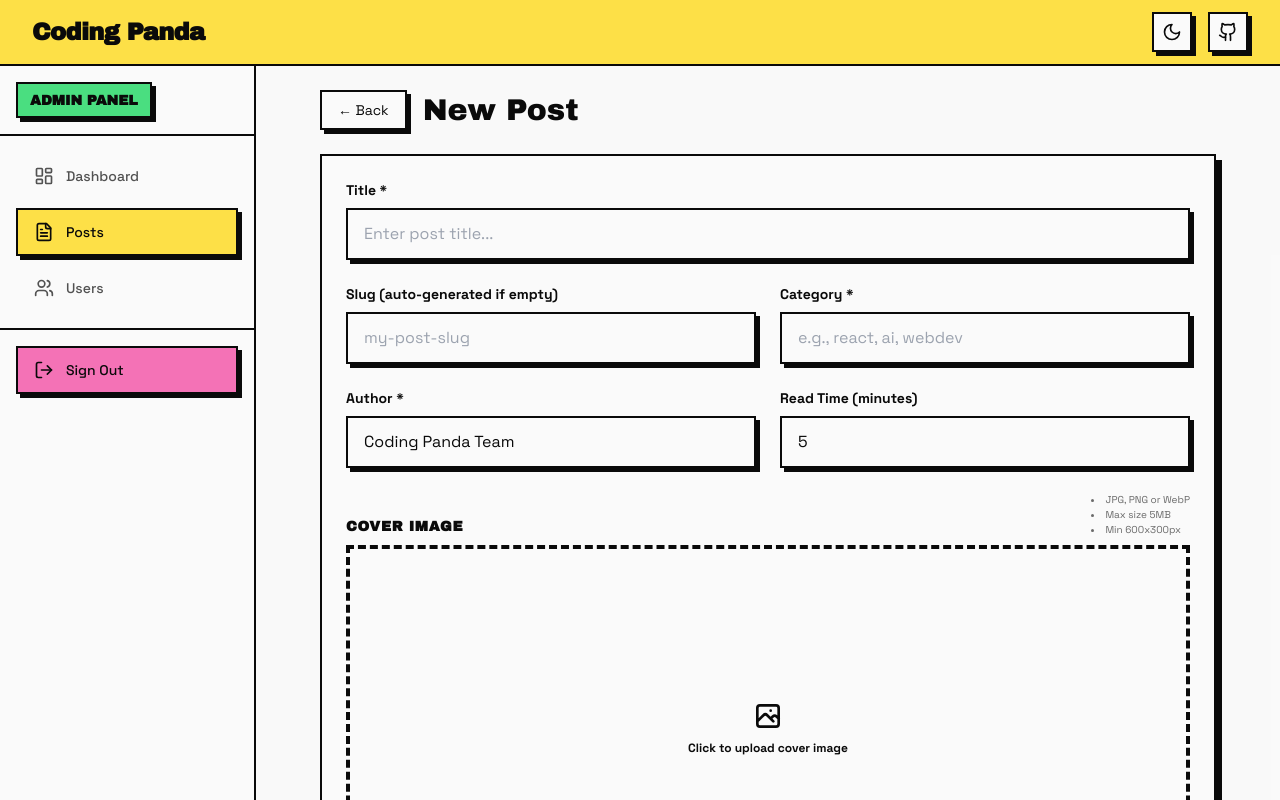
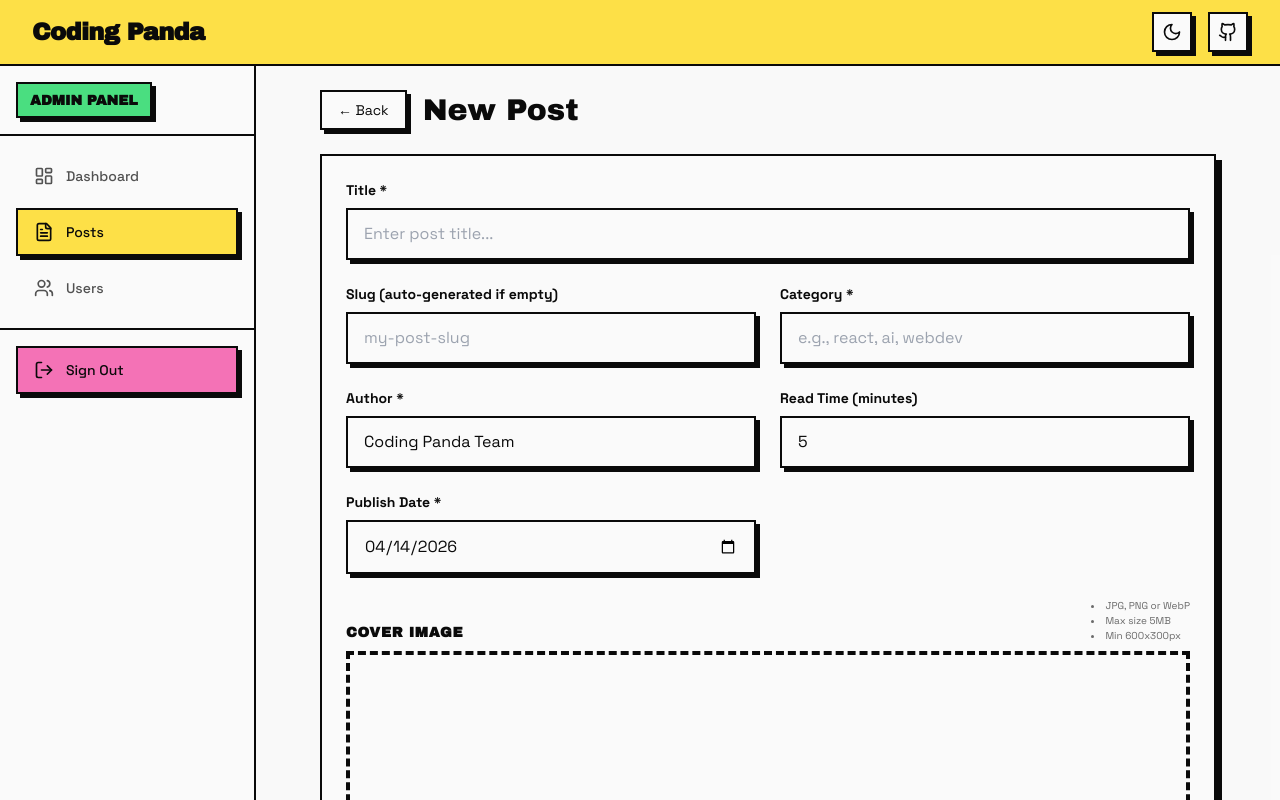
Before and after one commit to Xdev200/coding_panda_blog, a Next.js app: page /admin/posts/new in a window 1280 px wide. Shown: the top 800 px of the page. Built offline with nearby package versions, Linux system fonts and the light colour scheme.

Commit message:
update : add date column,schedule posts

```diff
--- a/app/admin/posts/actions.ts
+++ b/app/admin/posts/actions.ts
@@ -72,6 +72,7 @@ export async function createPost(formData: FormData) {
     cover_color: "#FDE047", // Default or omitted if not used in DB strictly
     cover_image: coverImageUrl,
     read_time: parseInt(formData.get("read_time") as string) || 5,
+    date: (formData.get("date") as string) || undefined,
   };
 
   try {
@@ -144,6 +145,7 @@ export async function updatePost(formData: FormData) {
     featured: formData.get("featured") === "on",
     cover_image: coverImageUrl,
     read_time: parseInt(formData.get("read_time") as string) || 5,
+    date: (formData.get("date") as string) || undefined,
   };
 
   try {
--- a/components/admin/PostForm.tsx
+++ b/components/admin/PostForm.tsx
@@ -213,6 +213,21 @@ export function PostForm({ post, formAction, isPending }: PostFormProps) {
           />
         </div>
 
+        {/* Publish Date */}
+        <div>
+          <label htmlFor="date" className={labelClassName}>
+            Publish Date *
+          </label>
+          <input
+            id="date"
+            name="date"
+            type="date"
+            required
+            defaultValue={post?.date || new Date().toISOString().split("T")[0]}
+            className={inputClassName}
+          />
+        </div>
+
         {/* Cover Image Upload */}
         <div className="md:col-span-2 space-y-2">
           <div className="flex justify-between items-end">
--- a/components/admin/PostsTable.tsx
+++ b/components/admin/PostsTable.tsx
@@ -108,6 +108,24 @@ const columns: Column<BlogPost>[] = [
       </span>
     ),
   },
+  {
+    header: "Status",
+    accessor: (row) => {
+      const today = new Date().toISOString().split("T")[0];
+      const isFuture = row.date > today;
+      return (
+        <span
+          className={`inline-block px-2 py-1 border-2 border-retro-black dark:border-retro-white text-xs font-space font-bold ${
+            isFuture
+              ? "bg-retro-yellow animate-pulse"
+              : "bg-retro-green"
+          }`}
+        >
+          {isFuture ? "Scheduled" : "Published"}
+        </span>
+      );
+    },
+  },
 ];
 
 /**
--- a/services/adminBlogService.ts
+++ b/services/adminBlogService.ts
@@ -123,7 +123,7 @@ export const adminBlogService = {
         cover_color: input.cover_color,
         cover_image: input.cover_image,
         read_time: input.read_time,
-        date: new Date().toISOString().split("T")[0],
+        date: input.date || new Date().toISOString().split("T")[0],
       })
       .select()
       .single();
@@ -162,6 +162,7 @@ export const adminBlogService = {
     if (input.cover_image !== undefined)
       updateData.cover_image = input.cover_image;
     if (input.read_time !== undefined) updateData.read_time = input.read_time;
+    if (input.date !== undefined) updateData.date = input.date;
 
     const { data, error } = await supabase
       .from("posts")
--- a/services/blogService.ts
+++ b/services/blogService.ts
@@ -12,6 +12,7 @@ export const blogService = {
     const { data, error } = await supabase
       .from("posts")
       .select("*")
+      .lte("date", new Date().toISOString().split("T")[0])
       .order("date", { ascending: false });
 
     if (error) {
@@ -30,6 +31,7 @@ export const blogService = {
       .from("posts")
       .select("*")
       .eq("slug", slug)
+      .lte("date", new Date().toISOString().split("T")[0])
       .single();
 
     if (error) {
@@ -50,6 +52,7 @@ export const blogService = {
       .from("posts")
       .select("*")
       .eq("category", category)
+      .lte("date", new Date().toISOString().split("T")[0])
       .order("date", { ascending: false });
 
     if (error) {
@@ -70,6 +73,7 @@ export const blogService = {
       .from("posts")
       .select("*")
       .contains("tags", [tag])
+      .lte("date", new Date().toISOString().split("T")[0])
       .order("date", { ascending: false });
 
     if (error) {
@@ -88,6 +92,7 @@ export const blogService = {
       .from("posts")
       .select("*")
       .eq("featured", true)
+      .lte("date", new Date().toISOString().split("T")[0])
       .order("date", { ascending: false });
 
     if (error) {
@@ -102,7 +107,8 @@ export const blogService = {
    * Fetches all tags from Supabase.
    */
   async getAllTags(): Promise<BlogCategory[]> {
-    const { data: posts } = await supabase.from("posts").select("id");
+    const today = new Date().toISOString().split("T")[0];
+    const { data: posts } = await supabase.from("posts").select("id").lte("date", today);
     const totalPosts = posts?.length || 0;
 
     const { data: tags, error } = await supabase
@@ -123,7 +129,8 @@ export const blogService = {
       const { count } = await supabase
         .from("posts")
         .select("id", { count: "exact", head: true })
-        .contains("tags", [tag.name]);
+        .contains("tags", [tag.name])
+        .lte("date", today);
 
       categories.push({
         id: tag.name,
--- a/types/blog.ts
+++ b/types/blog.ts
@@ -49,6 +49,7 @@ export interface CreatePostInput {
   cover_color: string;
   cover_image?: string;
   read_time: number;
+  date?: string;
 }
 
 /**
@@ -67,4 +68,5 @@ export interface UpdatePostInput {
   cover_color?: string;
   cover_image?: string;
   read_time?: number;
+  date?: string;
 }
```
Also changed, not shown: 1 other file (tests, documents, lock files or other folders).
